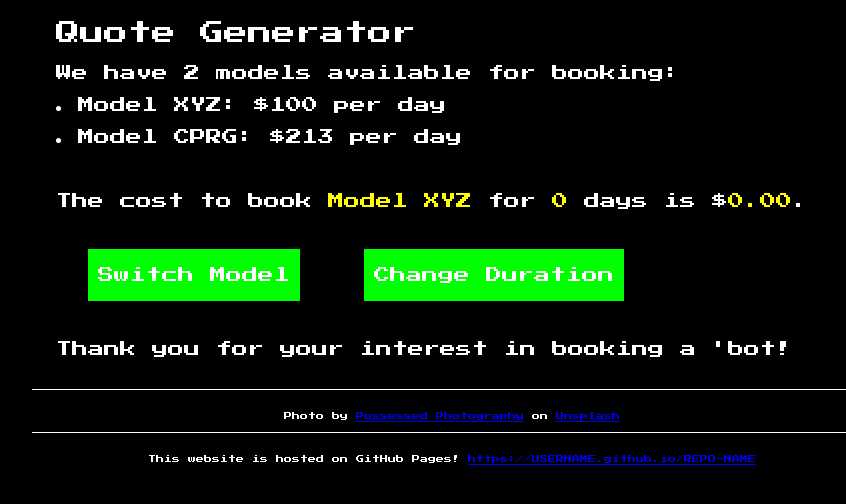
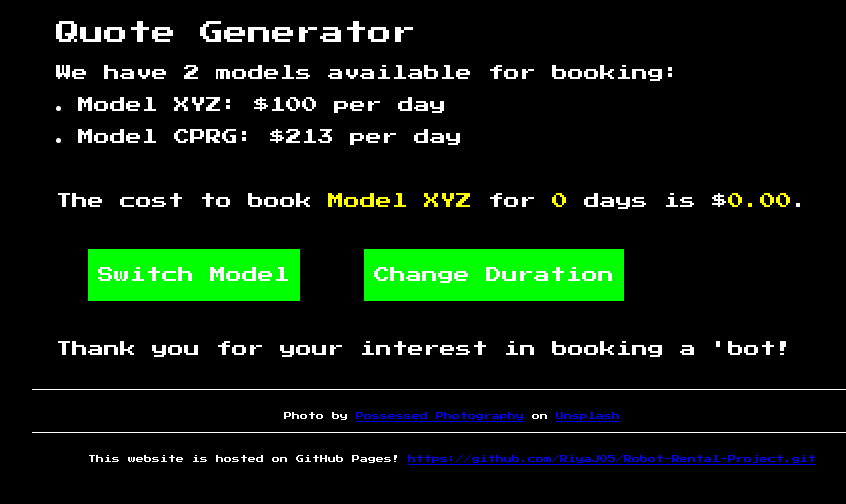
Before and after one commit to RiyaJ05/Robot-Rental-Project, a plain HTML site: page index.html in a window 1280 px wide. Shown: the part 104-608 px from the top of the page, without its empty margins (188-1034 px from the left). Drawn offline with Linux system fonts and the light colour scheme.

Commit message:
Update index.html
Linked the website to my GitHub page

```diff
--- a/index.html
+++ b/index.html
@@ -58,8 +58,8 @@
       </p>
       <p>
         This website is hosted on GitHub Pages!
-        <a href="https://USERNAME.github.io/REPO-NAME"
-          >https://USERNAME.github.io/REPO-NAME</a
+        <a href="https://github.com/RiyaJ05/Robot-Rental-Project.git"
+          >https://github.com/RiyaJ05/Robot-Rental-Project.git</a
         >
       </p>
     </footer>
```
